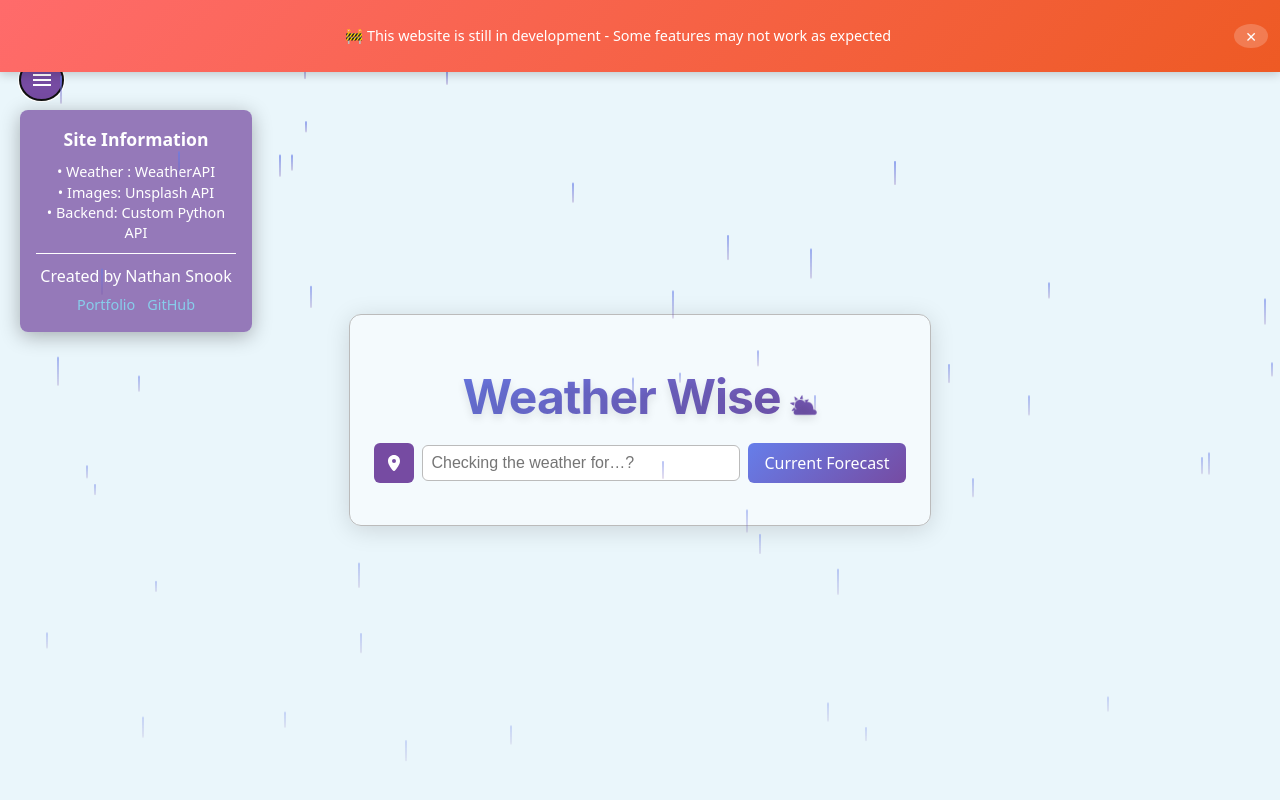
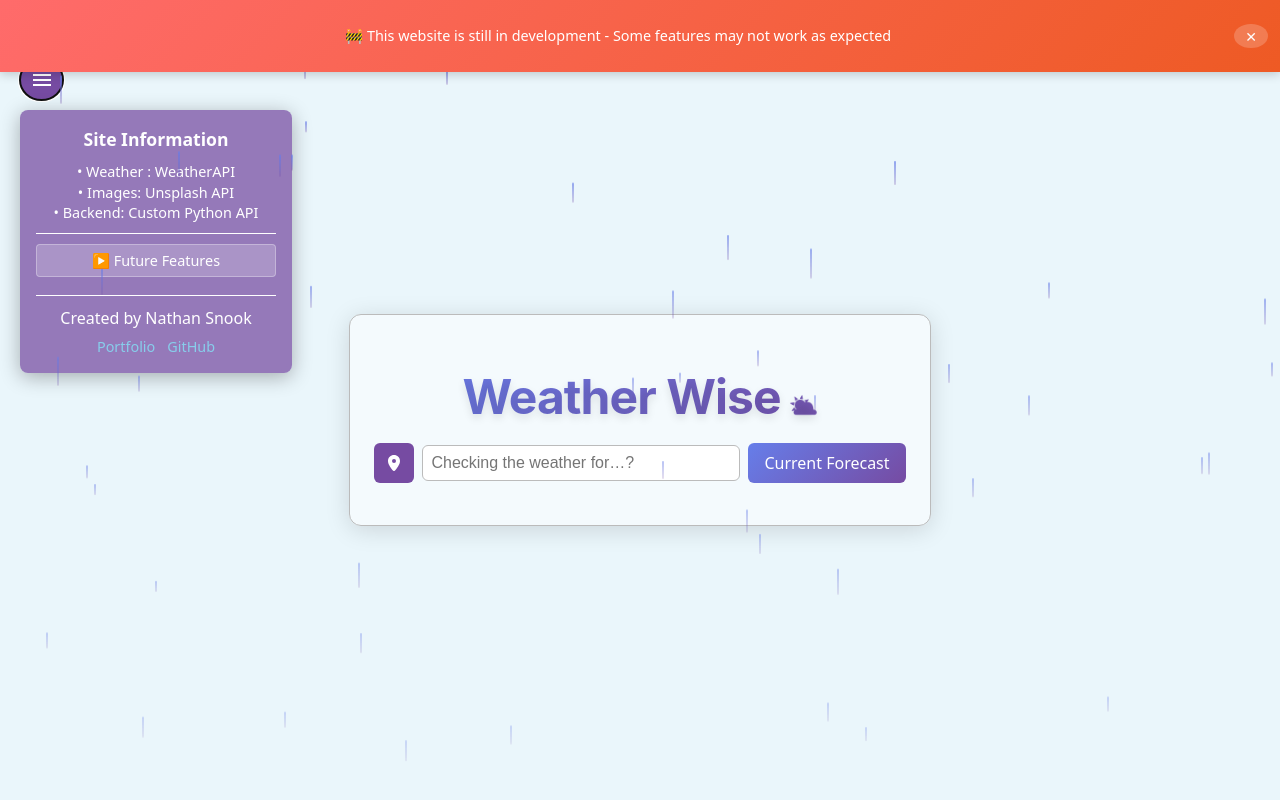
Before and after one commit to w0418773/Weather-App, a React (Vite) app: page / in a window 1280 px wide. Both pictures are taken after a click on the button 41 px from the left and 80 px from the top of the page. Built offline with nearby package versions, Linux system fonts and the light colour scheme.

Commit message:
Added future features tab

```diff
--- a/src/App.jsx
+++ b/src/App.jsx
@@ -1,6 +1,7 @@
 import { useState, useEffect } from 'react'
 import { FontAwesomeIcon } from '@fortawesome/react-fontawesome'
 import { faLocationDot } from '@fortawesome/free-solid-svg-icons'
+import futureFeatures from './assets/futureFeatures.json'
 import './App.css'
 
 function App() {
@@ -15,6 +16,7 @@ function App() {
   const [isLoading, setIsLoading] = useState(false)
   const [showRainAnimation, setShowRainAnimation] = useState(true)
   const [isGettingLocation, setIsGettingLocation] = useState(false)
+  const [showFutureFeatures, setShowFutureFeatures] = useState(false)
   const BaseURLDev = 'http://localhost:8000'
   const BaseURLProd = 'https://weather-api-py.vercel.app'
 
@@ -269,7 +271,9 @@ function App() {
             padding: isMobile ? '12px' : '16px',
             borderRadius: '8px',
             fontSize: isMobile ? '0.8rem' : '0.9rem',
-            width: isMobile ? '180px' : '200px',
+            width: isMobile ? '200px' : '240px',
+            maxHeight: isMobile ? '70vh' : '80vh',
+            overflowY: 'auto',
             backdropFilter: 'blur(5px)',
             boxShadow: '0 4px 20px rgba(0, 0, 0, 0.3)',
             textAlign: 'center'
@@ -279,6 +283,49 @@ function App() {
               <div>• Weather : WeatherAPI</div>
               <div>• Images: Unsplash API</div>
               <div>• Backend: Custom Python API</div>
+            </div>
+
+            {/* Future Features Section */}
+            <div style={{ borderTop: '1px solid #ffffffff', paddingTop: '10px', marginBottom: '10px' }}>
+              <button
+                onClick={() => setShowFutureFeatures(!showFutureFeatures)}
+                style={{
+                  background: 'rgba(255, 255, 255, 0.2)',
+                  border: '1px solid rgba(255, 255, 255, 0.3)',
+                  color: '#fff',
+                  borderRadius: '4px',
+                  padding: '6px 12px',
+                  cursor: 'pointer',
+                  fontSize: isMobile ? '0.8rem' : '0.9rem',
+                  width: '100%',
+                  marginBottom: '8px',
+                  transition: 'background 0.3s ease'
+                }}
+                onMouseOver={e => e.target.style.background = 'rgba(255, 255, 255, 0.3)'}
+                onMouseOut={e => e.target.style.background = 'rgba(255, 255, 255, 0.2)'}
+              >
+                {showFutureFeatures ? '🔽' : '▶️'} Future Features
+              </button>
+
+              {showFutureFeatures && (
+                <div style={{
+                  textAlign: 'left',
+                  fontSize: isMobile ? '0.7rem' : '0.8rem',
+                  lineHeight: '1.3',
+                  maxHeight: '200px',
+                  overflowY: 'auto',
+                  background: 'rgba(0, 0, 0, 0.2)',
+                  borderRadius: '4px',
+                  padding: '8px',
+                  marginBottom: '8px'
+                }}>
+                  {futureFeatures.futureFeatures.map((feature, index) => (
+                    <div key={index} style={{ marginBottom: '4px' }}>
+                      • {feature}
+                    </div>
+                  ))}
+                </div>
+              )}
             </div>
 
             <div style={{ borderTop: '1px solid #ffffffff', paddingTop: '10px' }}>
--- /dev/null
+++ b/src/assets/futureFeatures.json
@@ -0,0 +1,14 @@
+{
+  "futureFeatures": [
+    "Weekly weather forecast",
+    "Weather alerts & notifications",
+    "Interactive weather maps",
+    "Historical weather data",
+    "Weather widgets for desktop",
+    "Dark mode theme",
+    "Multiple location tracking",
+    "Weather-based recommendations",
+    "Social sharing features",
+    "Offline weather cache"
+  ]
+}
```
